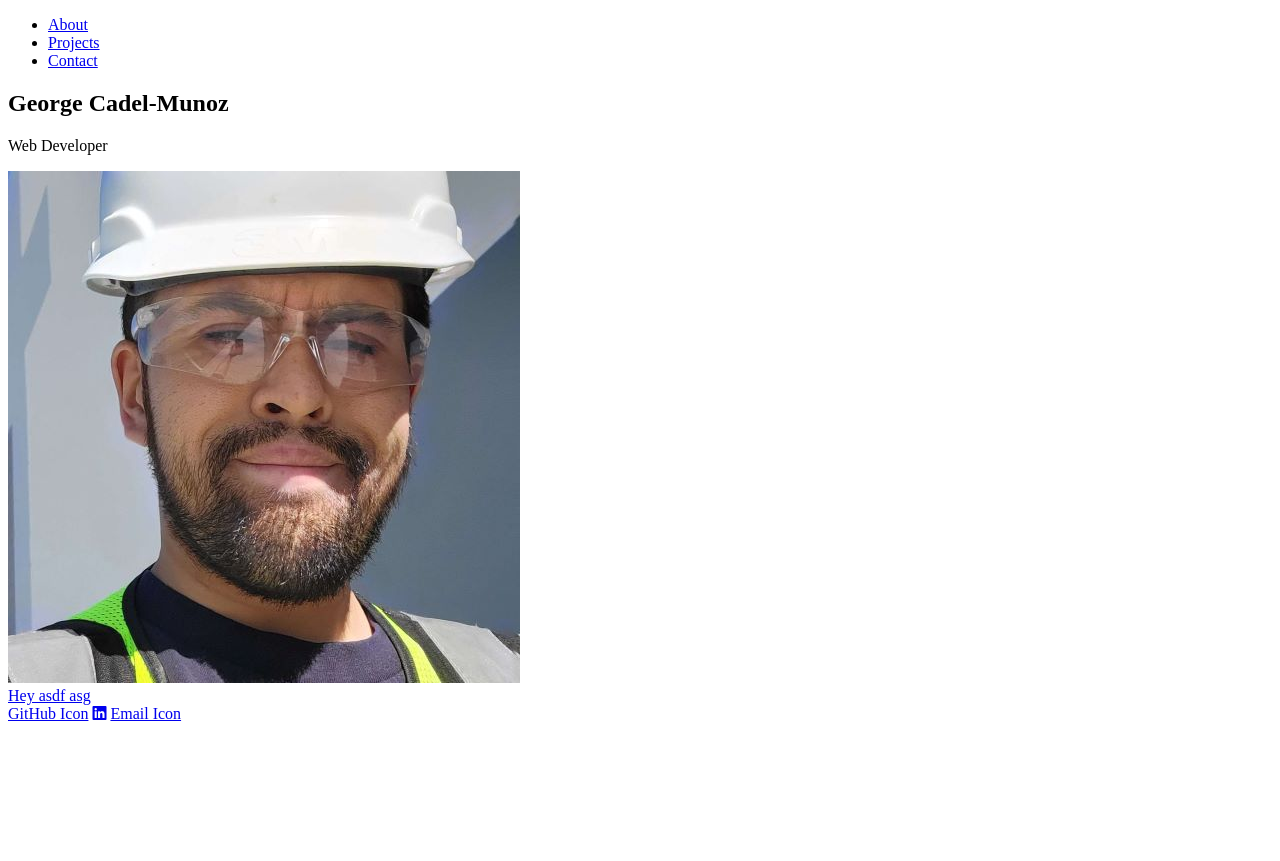
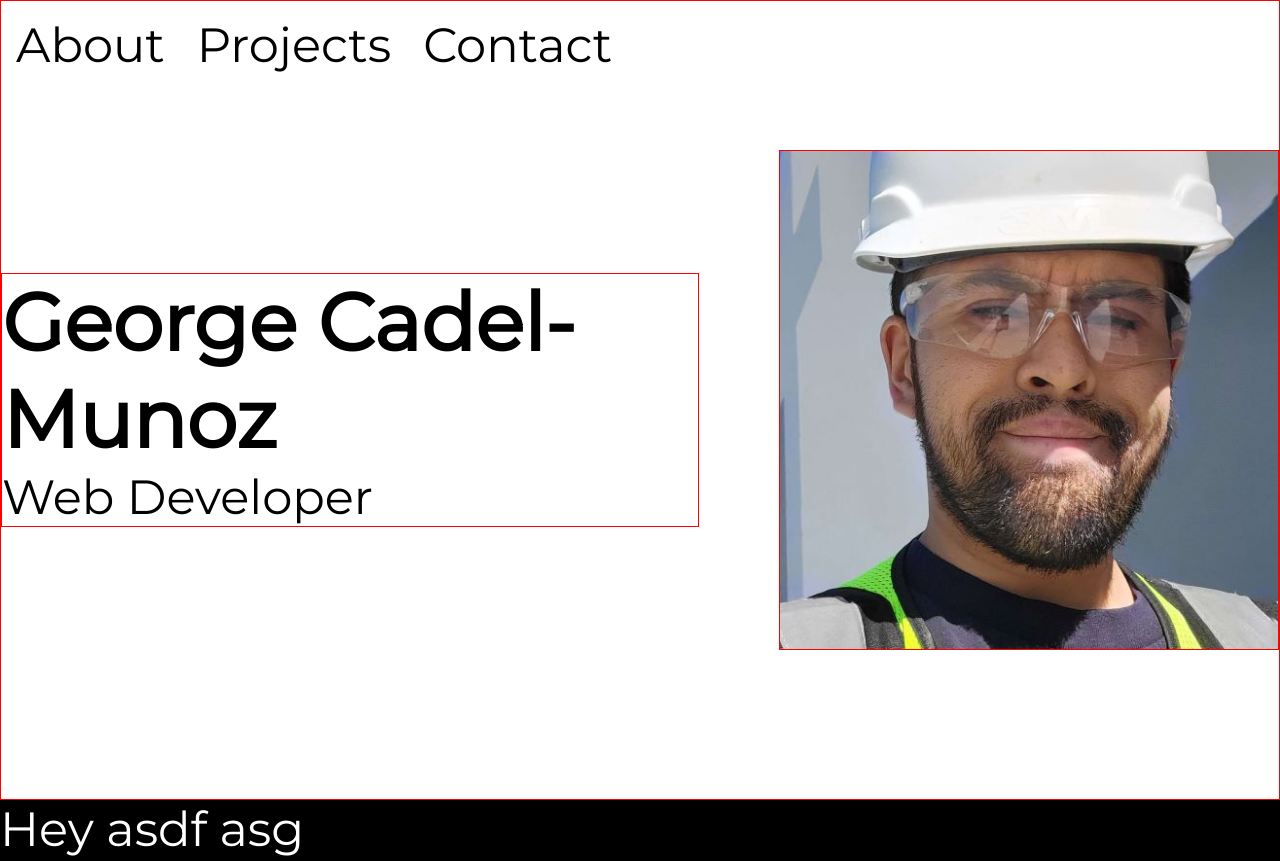
Before and after one commit to GCMoony/ResponsivePractice, a plain HTML site: page ResponsivePortfolio/index.html in a window 1280 px wide. Shown: the top 861 px of the page. Before the commit the page ends 800 px from the top, so only its background shows below. Drawn offline with Linux system fonts and the light colour scheme.

Commit message:
testing background blending

```diff
--- a/ResponsivePortfolio/styles.css
+++ b/ResponsivePortfolio/styles.css
@@ -1,19 +1,88 @@
 :root {
+    --light-background: #fff;
+    --dark-background: #000;
+    --dark-primary: #000;
+    --light-primary: #fff;
+}
+
+* ,::before, ::after {
+    box-sizing: border-box;
+    margin: 0;
+    font-family: Montserrat;
+}
+
+p, a {
+    font-size: 3rem;
+    text-decoration: none;
+    color: var(--dark-primary)
+}
+
+section {
+    height: 100vh;
+}
+
+/* Header */
+header {
+    position: fixed;
+    top: 0;
+    height: 0;
+    mix-blend-mode: difference;
+    z-index: 3;
+}
+
+header #navbar{
+    color: #fff;
+}
+
+/* Nav Bar */
+#navbar {
+    padding: 1em;
+    height: 5em;
+}
+
+#navbar ul {
+    list-style-type: none;
+    padding: 0;
+    display: flex;
+    justify-content: end;
+    gap: 2em;
+}
+
+
+
+
+/* Welcome */
+#welcome-section {
+    display: flex;
+    flex-direction: row;
+    justify-content: center;
+    gap: 5em;
+    border: solid red 1px;
+    align-items: center;
+}
+
+#welcome-section .flex-col-half {
+    max-height: 500px;
+    border: solid red 1px;
 
 }
 
-*, ::before, ::after {
-    box-sizing: border-box;
+#welcome-section h1 {
+    font-size: 5em;
 }
 
-/* Header */
+/* Projects */
+#projects {
+    background: var(--dark-background);
+}
 
-/* Nav Bar */
-
-/* About */
-
-/* Projects */
+#projects * {
+    color: var(--light-primary);
+}
 
 /* Contact */
+#contact {
+    background: var(--light-background);
+}
 
 /* Footer */
```
